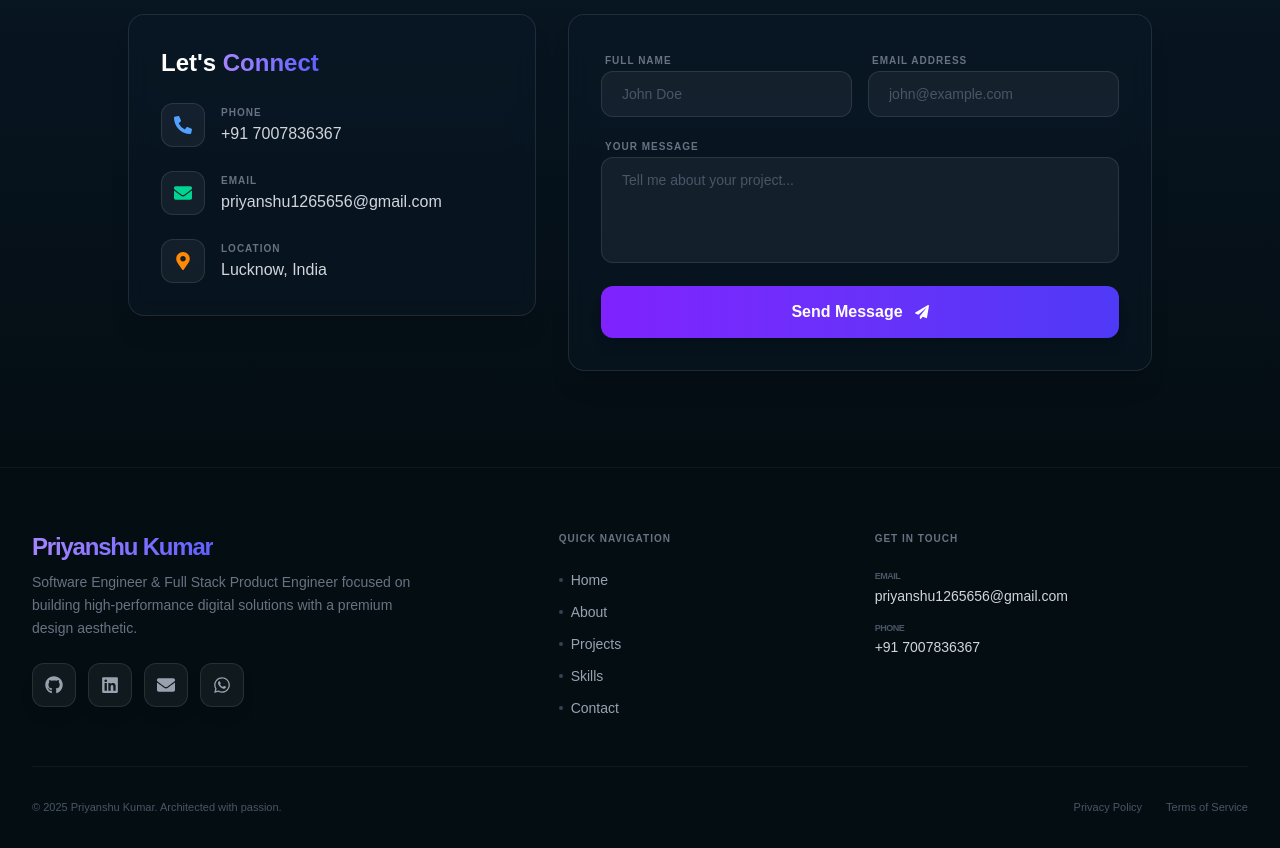
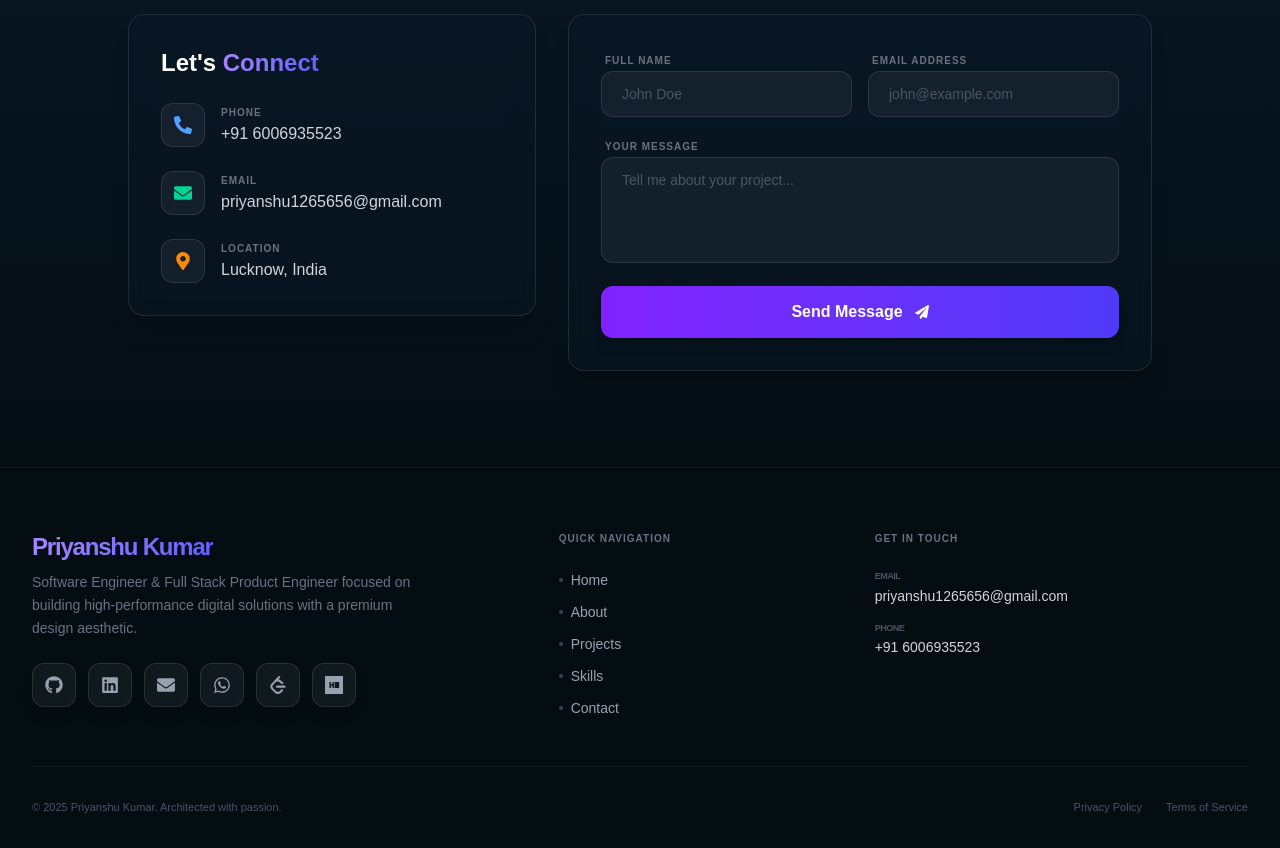
Before and after one commit to PriYanahsu/Nextjs-Portfolio-Priyanshu, a Next.js app: page / in a window 1280 px wide. Shown: the part 8240-9088 px from the top of the page. Built offline with nearby package versions, Linux system fonts and the light colour scheme.

Commit message:
added new number update

```diff
--- a/app/components/Contact.tsx
+++ b/app/components/Contact.tsx
@@ -27,8 +27,8 @@ const Contact = () => {
     {
       icon: <FaPhoneAlt />,
       label: "Phone",
-      value: "+91 7007836367",
-      href: "tel:+917007836367",
+      value: "+91 6006935523",
+      href: "tel:+91600693552",
       color: "text-blue-400",
     },
     {
--- a/app/components/Footer.tsx
+++ b/app/components/Footer.tsx
@@ -2,6 +2,7 @@
 import React from "react";
 import { FaGithub, FaLinkedin, FaEnvelope, FaWhatsapp } from "react-icons/fa";
 import { motion } from "framer-motion";
+import { SiHackerrank, SiLeetcode } from "react-icons/si";
 
 const Footer = () => {
   const currentYear = new Date().getFullYear();
@@ -10,7 +11,9 @@ const Footer = () => {
     { icon: FaGithub, href: "https://github.com/PriYanahsu", label: "GitHub" },
     { icon: FaLinkedin, href: "https://www.linkedin.com/in/priyanshukumar1265/", label: "LinkedIn" },
     { icon: FaEnvelope, href: "mailto:priyanshu1265656@gmail.com", label: "Email" },
-    { icon: FaWhatsapp, href: "https://wa.me/917007836367", label: "WhatsApp" },
+    { icon: FaWhatsapp, href: "https://wa.me/916006935523", label: "WhatsApp" },
+    { icon: SiLeetcode, href: "https://leetcode.com/u/PriyAnshu1265/", label: "LeetCode" },
+    { icon: SiHackerrank, href: "https://www.hackerrank.com/profile/priyanshukuma120", label: "HackerRank" },
   ];
 
   return (
@@ -94,11 +97,11 @@ const Footer = () => {
                 <p className="text-sm text-gray-300 group-hover:text-white transition-colors">priyanshu1265656@gmail.com</p>
               </a>
               <a
-                href="tel:+917007836367"
+                href="tel:+916006935523"
                 className="block group"
               >
                 <p className="text-[9px] text-gray-600 uppercase font-bold tracking-tighter mb-0.5">Phone</p>
-                <p className="text-sm text-gray-300 group-hover:text-white transition-colors">+91 7007836367</p>
+                <p className="text-sm text-gray-300 group-hover:text-white transition-colors">+91 6006935523</p>
               </a>
             </div>
           </div>
```
Also changed, not shown: 1 other file (tests, documents, lock files or other folders).
